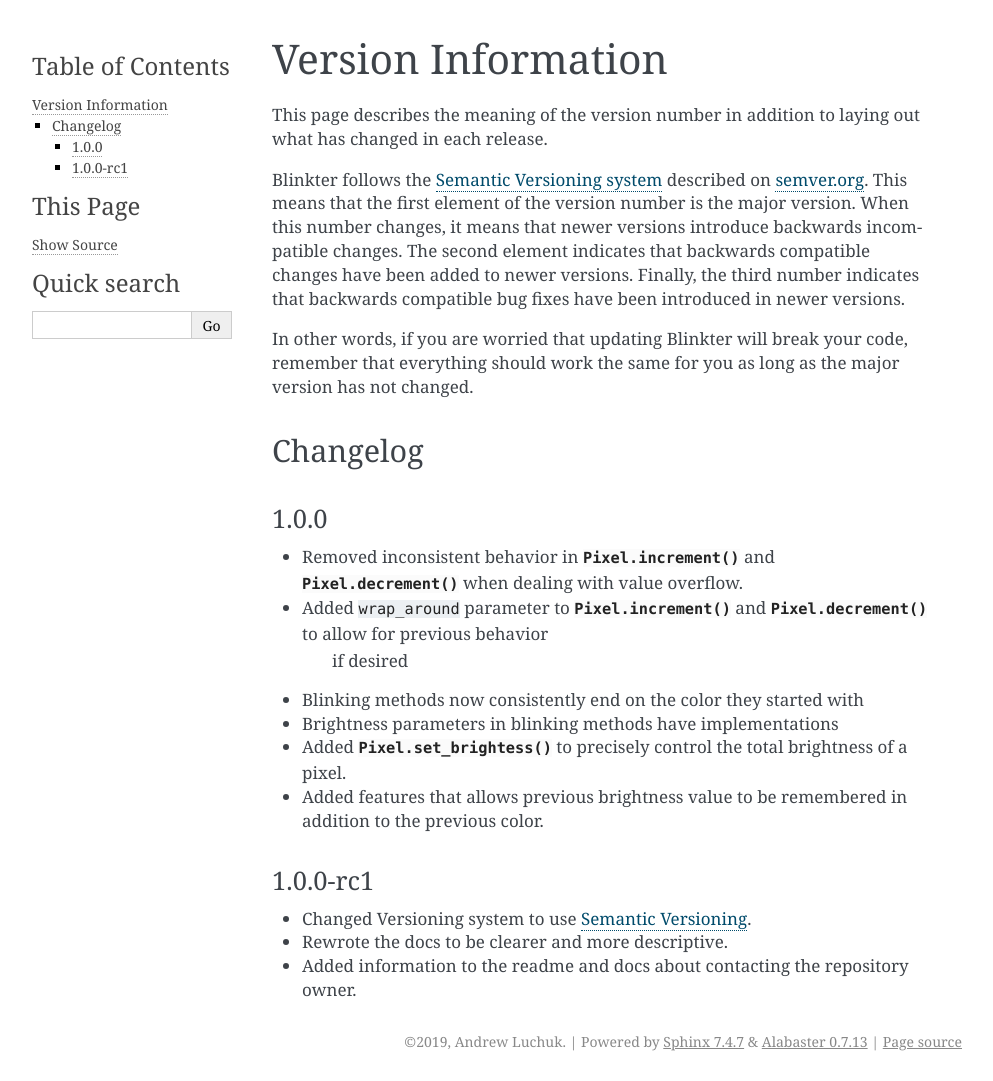
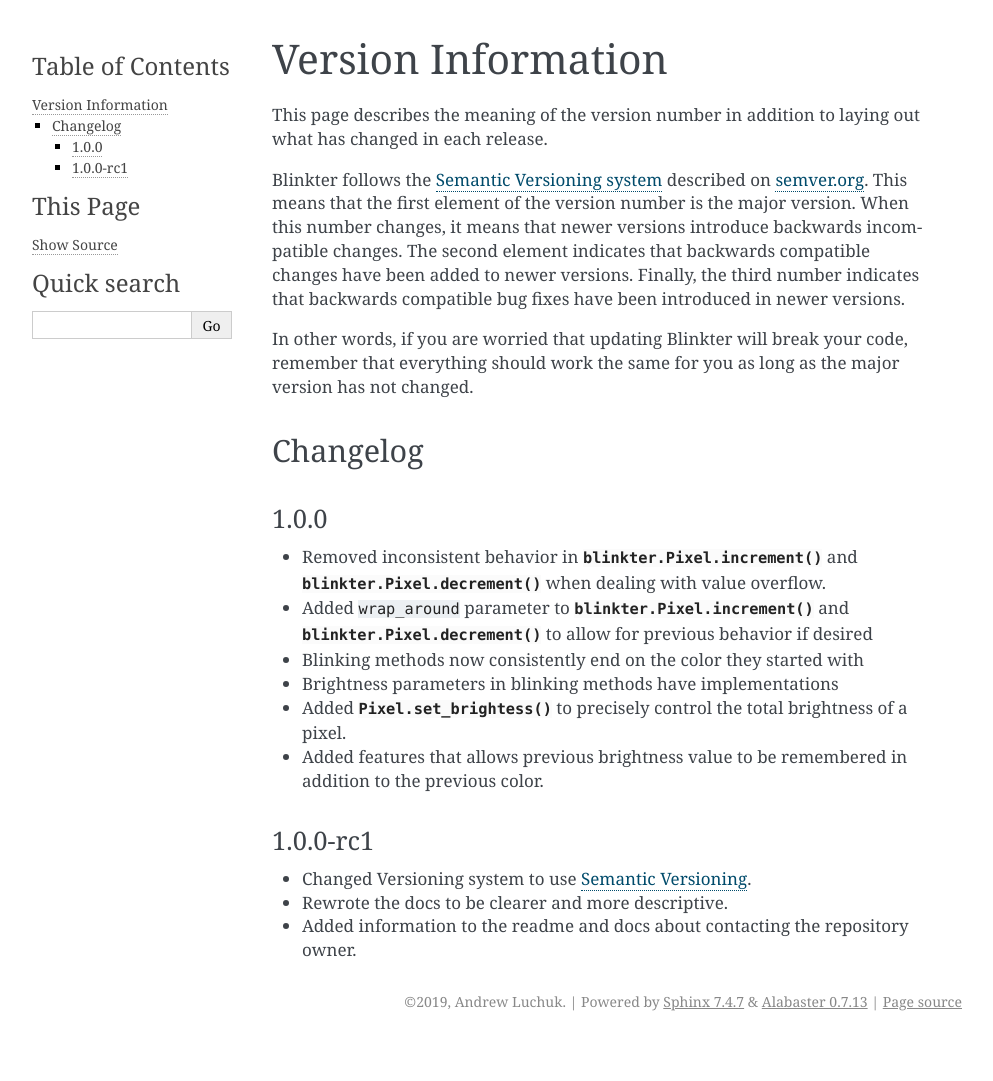
Before and after one commit to speratus/Blinkter, a Sphinx documentation site: the page built from docs/version.rst, in a window 1280 px wide. Shown: the whole page, without its empty margins (148-1141 px from the left). Built offline with Sphinx 7.4.7, drawn with Linux system fonts in a browser that asks for light colours; after the commit the page ends 1041 px from its top, so only the background shows below that.

Commit message:
corrects minor errors in docs

```diff
--- a/docs/version.rst
+++ b/docs/version.rst
@@ -17,9 +17,9 @@ Changelog
 1.0.0
 ~~~~~~~~
 
-- Removed inconsistent behavior in :meth:`Pixel.increment` and :meth:`Pixel.decrement` when dealing with value overflow.
-- Added ``wrap_around`` parameter to :meth:`Pixel.increment` and :meth:`Pixel.decrement` to allow for previous behavior
-    if desired
+- Removed inconsistent behavior in :meth:`blinkter.Pixel.increment` and :meth:`blinkter.Pixel.decrement` when dealing with value overflow.
+- Added ``wrap_around`` parameter to :meth:`blinkter.Pixel.increment` and :meth:`blinkter.Pixel.decrement` to allow for previous behavior
+  if desired
 - Blinking methods now consistently end on the color they started with
 - Brightness parameters in blinking methods have implementations
 - Added :meth:`Pixel.set_brightess` to precisely control the total brightness of a pixel.
```
Also changed, not shown: 1 other file.
